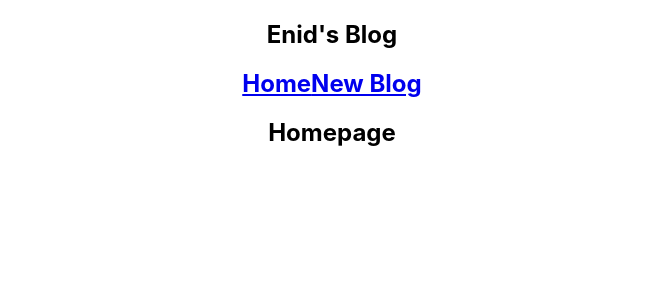
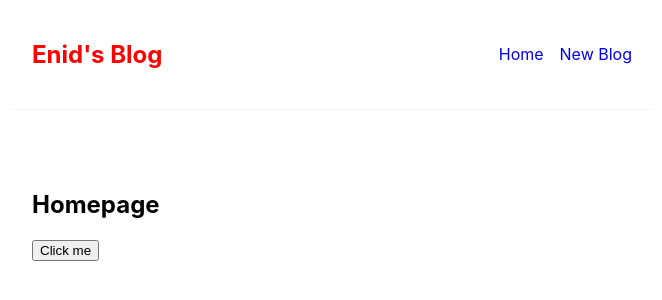
Before and after one commit to MissDine/react-polish, a React (Create React App) app: page / in a window 1280 px wide. Shown: the top 300 px of the page, without its empty margins (308-970 px from the left). Built offline with nearby package versions, Linux system fonts and the light colour scheme.

Commit message:
Feature edit

```diff
--- a/src/App.css
+++ /dev/null
@@ -1,45 +0,0 @@
-.App {
-    text-align: center;
-}
-
-.App-logo {
-    height: 40vmin;
-    pointer-events: none;
-}
-
-@media (prefers-reduced-motion: no-preference) {
-    .App-logo {
-        animation: App-logo-spin infinite 20s linear;
-    }
-}
-
-.App-header {
-    background-color: #282c34;
-    min-height: 100vh;
-    display: flex;
-    flex-direction: column;
-    align-items: center;
-    justify-content: center;
-    font-size: calc(10px + 2vmin);
-    color: white;
-}
-
-.App-link {
-    color: #61dafb;
-}
-
-@keyframes App-logo-spin {
-    from {
-        transform: rotate(0deg);
-    }
-    to {
-        transform: rotate(360deg);
-    }
-}
-
-.links {
-    align-items: center;
-    font-size: 1.5rem;
-    font-weight: bold;
-    justify-content: center;
-}
--- a/src/App.js
+++ b/src/App.js
@@ -1,5 +1,5 @@
 
-import './App.css';
+import "./index.css"
 import Navbar from './components/Navbar';
 import Home from "./components/Home"
 
--- a/src/components/Home.js
+++ b/src/components/Home.js
@@ -1,7 +1,11 @@
 const Home = () => {
+    const handleClick = () =>{
+        console.log("Hello Norbert");
+    }
     return (
         <div className="home">
             <h2>Homepage</h2>
+            <button onClick={handleClick}>Click me</button>
         </div>
     );
 }
--- a/src/components/Navbar.js
+++ b/src/components/Navbar.js
@@ -1,4 +1,4 @@
-import "../App.css"
+import "../index.css"
 const Navbar = () => {
     return (
         <nav className="navbar">
--- a/src/index.css
+++ b/src/index.css
@@ -1,13 +1,48 @@
 body {
-  margin: 0;
-  font-family: -apple-system, BlinkMacSystemFont, 'Segoe UI', 'Roboto', 'Oxygen',
-    'Ubuntu', 'Cantarell', 'Fira Sans', 'Droid Sans', 'Helvetica Neue',
-    sans-serif;
-  -webkit-font-smoothing: antialiased;
-  -moz-osx-font-smoothing: grayscale;
+    margin: 0;
+    font-family: -apple-system, BlinkMacSystemFont, 'Segoe UI', 'Roboto', 'Oxygen', 'Ubuntu', 'Cantarell', 'Fira Sans', 'Droid Sans', 'Helvetica Neue', sans-serif;
+    -webkit-font-smoothing: antialiased;
+    -moz-osx-font-smoothing: grayscale;
 }
 
 code {
-  font-family: source-code-pro, Menlo, Monaco, Consolas, 'Courier New',
-    monospace;
+    font-family: source-code-pro, Menlo, Monaco, Consolas, 'Courier New', monospace;
 }
+
+.navbar {
+    display: flex;
+    padding: 20px;
+    align-items: center;
+    max-width: 600px;
+    margin: 0 auto;
+    border-bottom: 1px solid #f2f2f2;
+}
+
+.navbar h1 {
+    color: red;
+}
+
+.links {
+    margin-left: auto;
+}
+
+a {
+    margin-left: 16px;
+    text-decoration: none;
+    padding: 0;
+    /* font-size: 1px; */
+    /* font-style: normal; */
+    /* font-family: Arial, Helvetica, sans-serif; */
+    /* color: red; */
+    /* border-radius: 5px; */
+}
+
+a:hover {
+    color: red;
+}
+
+.home {
+    max-width: 600px;
+    margin: 40px auto;
+    padding: 20px;
+}
```
